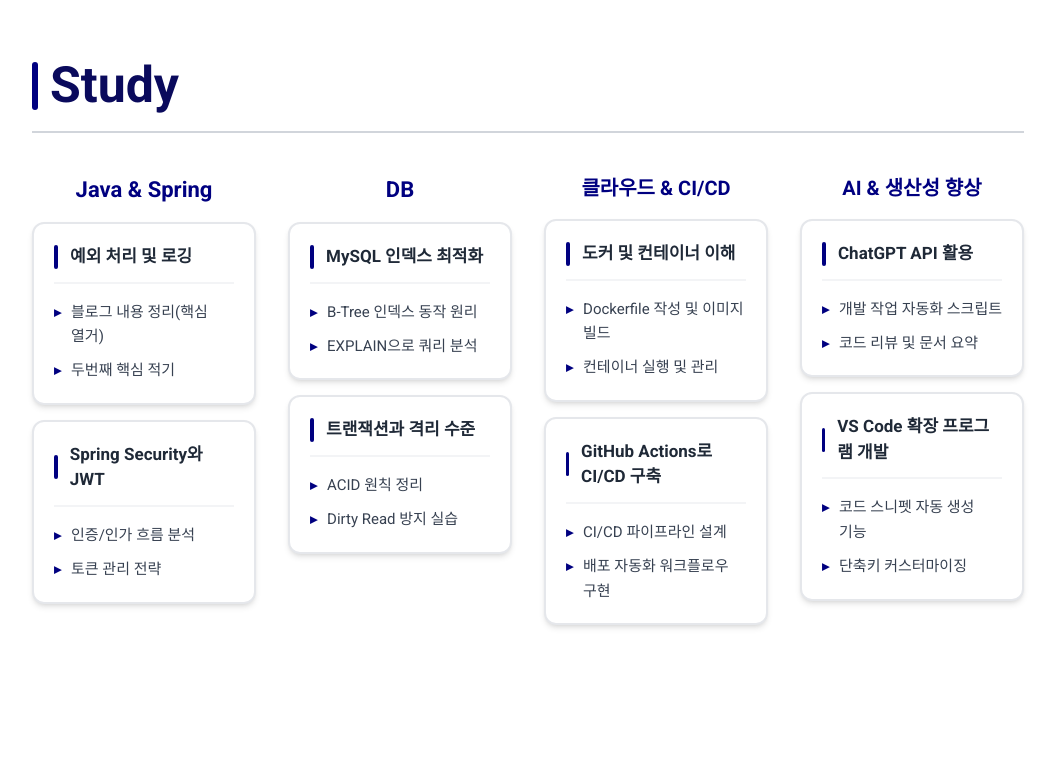
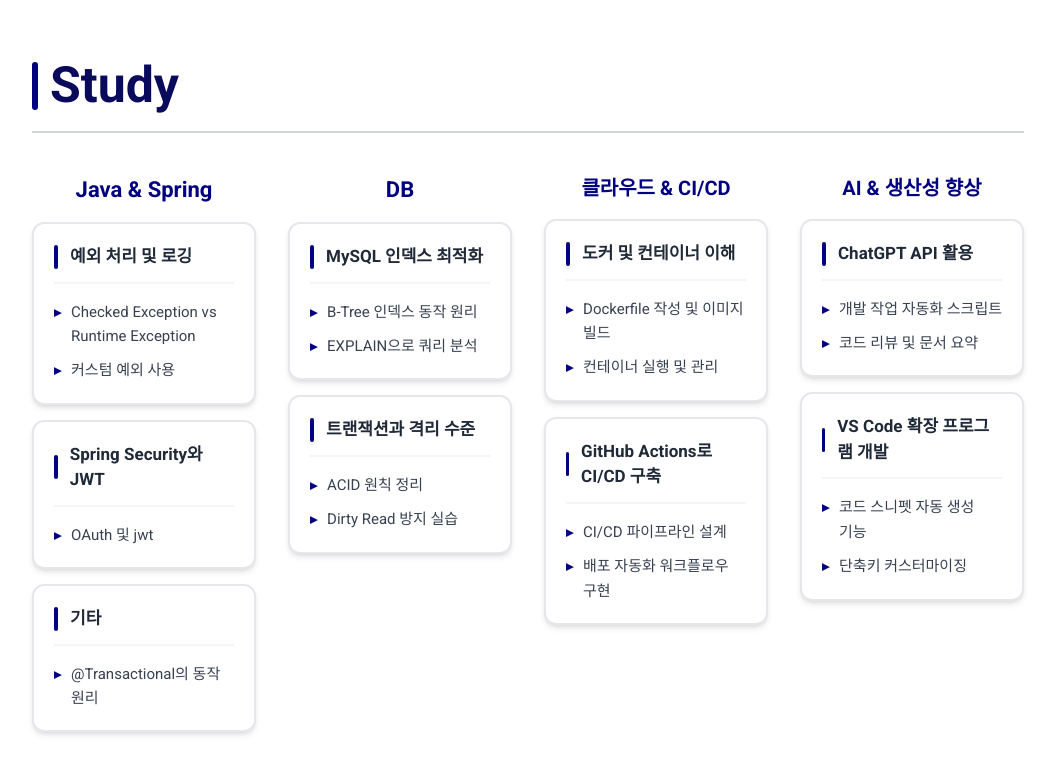
Before and after one commit to choeunbin03/portfolio, a React (Create React App) app: page /skills in a window 1280 px wide. Shown: the part 1035-1809 px from the top of the page, without its empty margins (92-1147 px from the left). Before the commit the page ends 1760 px from the top, so only its background shows below. Built offline with nearby package versions, Linux system fonts and the light colour scheme; some icons are missing.

Commit message:
feat: 블로그 링크 몇개 연결

```diff
--- a/src/data/study.js
+++ b/src/data/study.js
@@ -2,15 +2,27 @@ export const backend = [
   {
     title: '예외 처리 및 로깅',
     subtopics: [
-      { text: '블로그 내용 정리(핵심 열거)', link: '#' },
-      { text: '두번째 핵심 적기', link: '#' },
+      {
+        text: 'Checked Exception vs Runtime Exception',
+        link: 'https://codstudy.tistory.com/123',
+      },
+      { text: '커스텀 예외 사용', link: 'https://codstudy.tistory.com/124' },
     ],
   },
   {
     title: 'Spring Security와 JWT',
     subtopics: [
-      { text: '인증/인가 흐름 분석', link: '#' },
-      { text: '토큰 관리 전략', link: '#' },
+      // { text: '인증/인가 흐름 분석', link: '#' },
+      { text: 'OAuth 및 jwt', link: 'https://codstudy.tistory.com/84' },
+    ],
+  },
+  {
+    title: '기타',
+    subtopics: [
+      {
+        text: '@Transactional의 동작 원리',
+        link: 'https://codstudy.tistory.com/120',
+      },
     ],
   },
 ];
```
